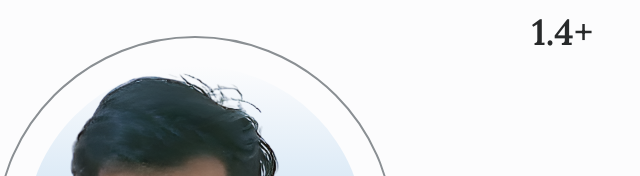
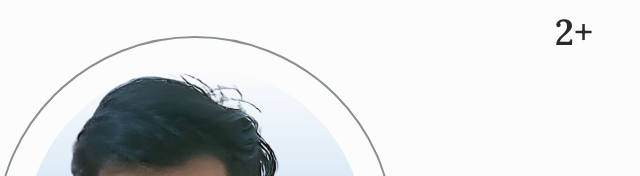
Before and after one commit to ArvajKhanSaifi1433/Personal-portfolio-website, a plain HTML site: page index.html in a window 1280 px wide. Shown: the part 355-531 px from the top of the page, 445-1085 px from the left. Drawn offline with nearby package versions, Linux system fonts and the light colour scheme.

Commit message:
fixed Exp

```diff
--- a/index.html
+++ b/index.html
@@ -140,7 +140,7 @@
           <div class="home__info" data-aos="fade-up" data-aos-duration="2000">
             <div>
               <h3 class="home__info-title">YEARS OF EXPERIENCE</h3>
-              <p class="home__info-number">1.4+</p>
+              <p class="home__info-number">2+</p>
             </div>
 
             <div>
```
